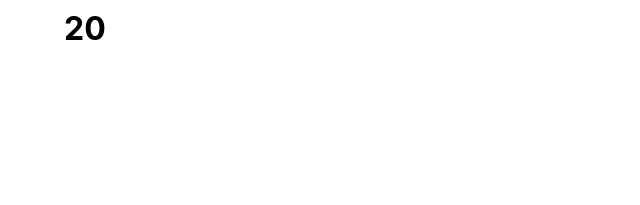
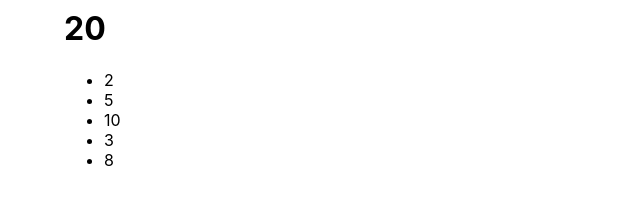
Before and after one commit to yakintech/tr-finans-react-tutorial-8, a React (Create React App) app: page / in a window 1280 px wide. Shown: the part 197-402 px from the top of the page, without its empty margins (0-640 px from the left). Built offline with nearby package versions, Linux system fonts and the light colour scheme.

Commit message:
props sample

```diff
--- a/src/App.tsx
+++ b/src/App.tsx
@@ -3,8 +3,10 @@ import ProductDetail from "./propsSample/ProductDetail";
 
 function App() {
 
+  var productPoints: number[] = [2, 5, 10, 3, 8];
+
   return <>
-    <ProductDetail name='IPhone' price={3000} stock={20}/>
+    <ProductDetail name='IPhone' price={3000} stock={20} points={productPoints} />
   </>
 }
 
--- a/src/propsSample/ProductDetail.tsx
+++ b/src/propsSample/ProductDetail.tsx
@@ -1,12 +1,18 @@
 import React from 'react'
+import { ProductModel } from './ProductModel'
 
-function ProductDetail(props: any) {
+function ProductDetail(props: ProductModel) {
 
 
     return (<>
         <h1>{props.name}</h1>
         <h1>{props.price}</h1>
         <h1>{props.stock}</h1>
+        <ul>
+            {
+                props.points?.map((item) => <li>{item}</li>)
+            }
+        </ul>
 
     </>
     )
```
Also changed, not shown: src/propsSample/ProductModel.ts (+5 -4 lines).
